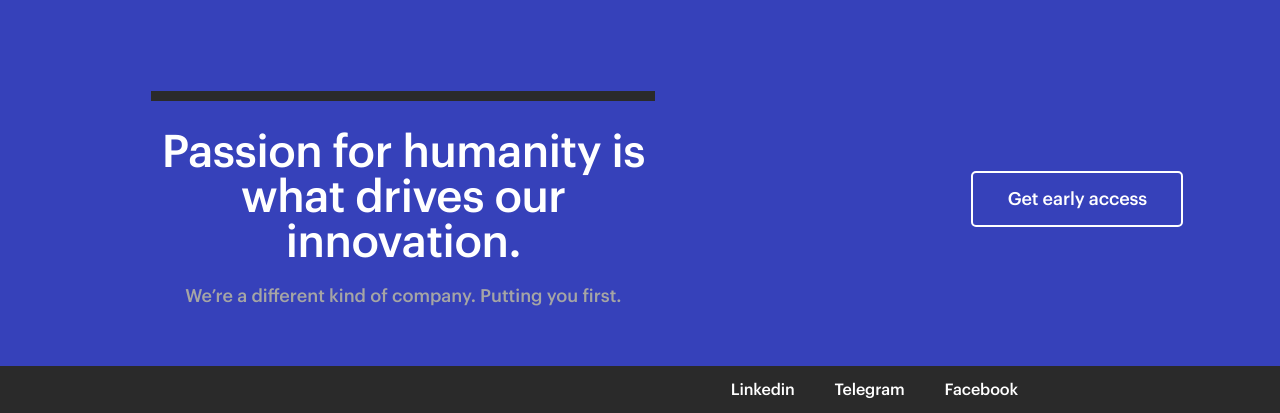
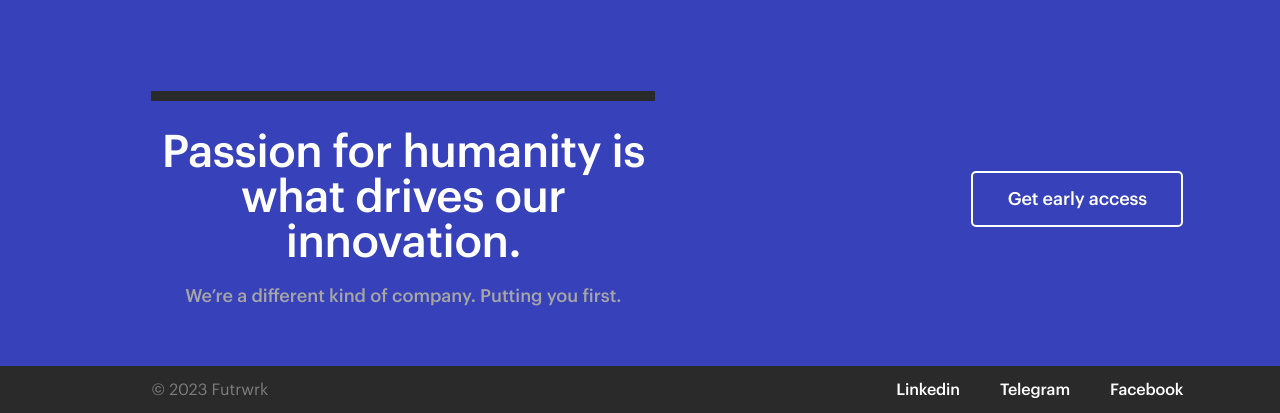
Before and after one commit to usakovigor/Futrwrk-landing, a website: page src/index.html in a window 1280 px wide. Shown: the part 7479-7892 px from the top of the page. Drawn offline with nearby package versions, Linux system fonts and the light colour scheme; files that its build step writes are made by us from their sources; files whose address does not match are found by name.

Commit message:
add google analytic, add rights to footer

```diff
--- a/src/index.html
+++ b/src/index.html
@@ -17,6 +17,15 @@
             rel="stylesheet"
             href="https://unpkg.com/swiper@8/swiper-bundle.min.css"
     />
+
+    <script async src="https://www.googletagmanager.com/gtag/js?id=UA-253705346-1">
+    </script>
+    <script>
+        window.dataLayer = window.dataLayer || [];
+        function gtag(){dataLayer.push(arguments);}
+        gtag('js', new Date());
+        gtag('config', 'UA-253705346-1');
+    </script>
 </head>
 
 <body>
@@ -367,7 +376,8 @@
 
 
     <div class="footer__socials">
-        <div class="wrapper footer__wrapper">
+        <div class="wrapper footer__wrapper footer__wrapper--flex">
+            <p class="footer__rights">© 2023 Futrwrk</p>
             <ul class="footer__socials-list">
                 <li class="footer__socials-item"><a href="https://www.linkedin.com/company/11048055/admin/"
                                                     target="_blank" referrerpolicy="no-referrer" class="footer__link">Linkedin</a>
--- a/src/scss/components/_footer.scss
+++ b/src/scss/components/_footer.scss
@@ -7,6 +7,19 @@
     @media (screen and min-width: 1200px) {
       padding-left: 151.4px;
       padding-right: 96.6px;
+    }
+
+    &--flex {
+      display: flex;
+      align-items: center;
+      gap: 20px;
+
+      @include xxs {
+        padding-top: 10px;
+        padding-bottom: 10px;
+        flex-direction: column-reverse;
+        justify-content: center;
+      }
     }
   }
 
@@ -122,18 +135,25 @@
 
   &__socials-list {
     @include flex(center, flex-end);
-    width: 100%;
     gap: 10px 40px;
     padding-right: 165.4px;
+    margin-left: auto;
 
-    @include xs {
+    @include xl {
       padding-right: 0;
-      justify-content: center;
     }
 
     @include xxs {
+      margin-left: unset;
+      justify-content: center;
       flex-wrap: wrap;
     }
+  }
+
+  &__rights {
+    color: $color__text-gray;
+    font-family: $font__main;
+    font-size: 16px;
   }
 
   &__socials-item > &__link {
```
Also changed, not shown: src/html/contact-us.html (+12 -3 lines), src/html/for-employers.html (+3 -2 lines), src/html/privacy-policy.html (+8 -0 lines), src/html/sign-up.html (+13 -4 lines), README.md, dist/contact-us.html, dist/css/styles.css, dist/for-employers.html, dist/index.html, dist/privacy-policy.html, dist/sign-up.html.
